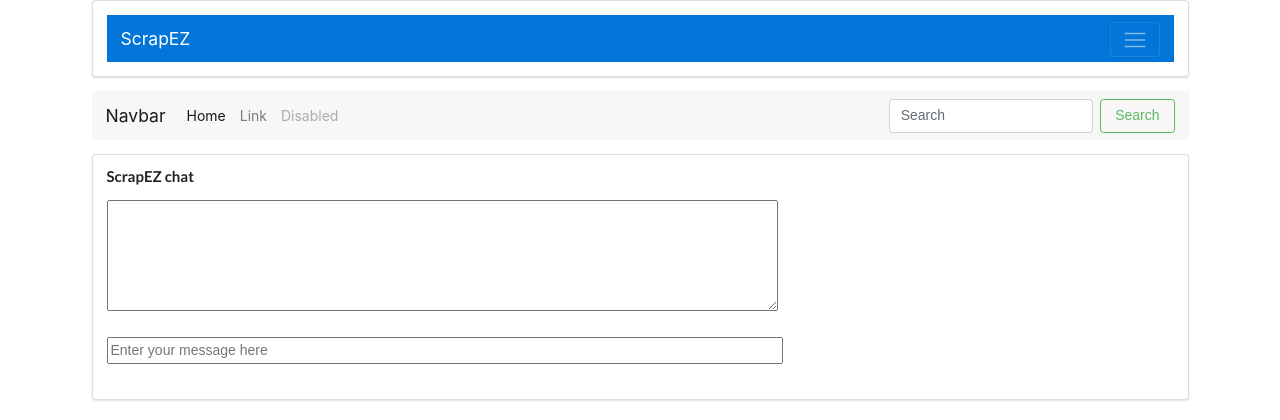
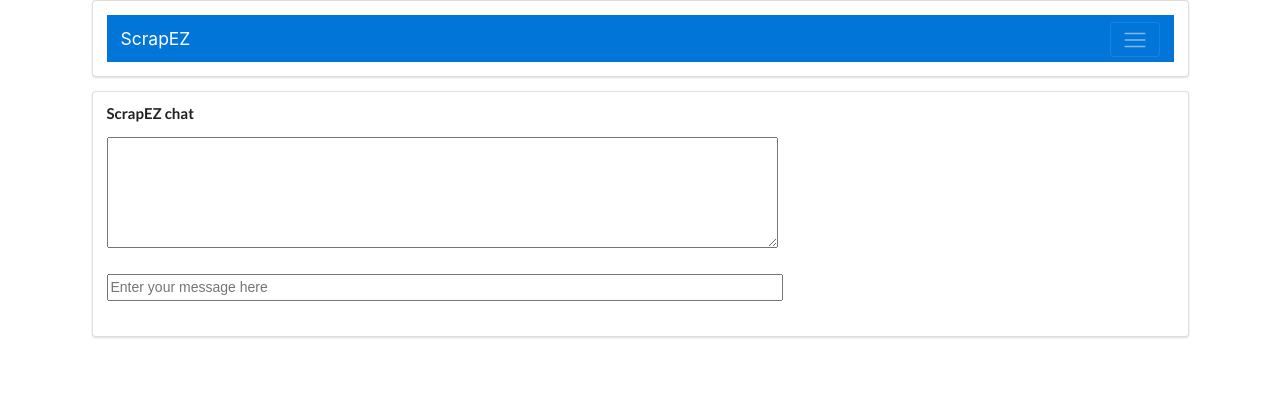
Before and after one commit to oucb/scrapez, a Flask app: template apps/templates/chat.html in a window 1280 px wide. Shown: the top 420 px of the page. Run offline with Flask 2, Linux system fonts and the light colour scheme; the template is opened without the code that fills it: most values are stand-ins (such as "Sample title", 1, 10 or a date in 2020); parts of the project's set-up code (start-up, migrations or seed data) failed here and were passed over; some libraries are stand-ins or nearby versions.

Commit message:
Update navbar

```diff
--- a/apps/templates/navbar.html
+++ b/apps/templates/navbar.html
@@ -26,28 +26,3 @@
     </div>
   </nav>
 </div>
-
-<nav class="navbar navbar-toggleable-md navbar-light bg-faded">
-  <button class="navbar-toggler navbar-toggler-right" type="button" data-toggle="collapse" data-target="#navbarSupportedContent" aria-controls="navbarSupportedContent" aria-expanded="false" aria-label="Toggle navigation">
-    <span class="navbar-toggler-icon"></span>
-  </button>
-  <a class="navbar-brand" href="#">Navbar</a>
-
-  <div class="collapse navbar-collapse" id="navbarSupportedContent">
-    <ul class="navbar-nav mr-auto">
-      <li class="nav-item active">
-        <a class="nav-link" href="#">Home <span class="sr-only">(current)</span></a>
-      </li>
-      <li class="nav-item">
-        <a class="nav-link" href="#">Link</a>
-      </li>
-      <li class="nav-item">
-        <a class="nav-link disabled" href="#">Disabled</a>
-      </li>
-    </ul>
-    <form class="form-inline my-2 my-lg-0">
-      <input class="form-control mr-sm-2" type="text" placeholder="Search">
-      <button class="btn btn-outline-success my-2 my-sm-0" type="submit">Search</button>
-    </form>
-  </div>
-</nav>
```
